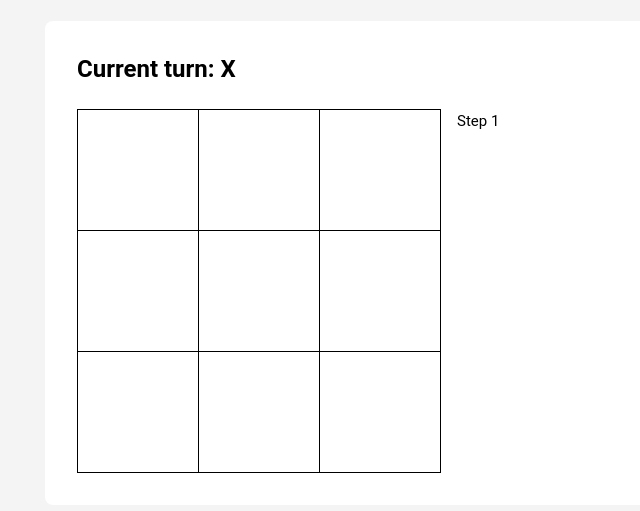
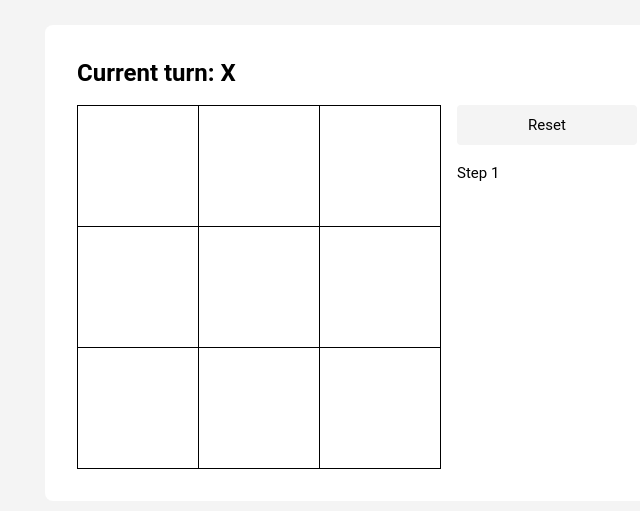
Before and after one commit to olivandesign/tic-tac-toe, a React app: page / in a window 1280 px wide. Shown: the part 137-648 px from the top of the page, without its empty margins (283-923 px from the left). Built offline with nearby package versions, Linux system fonts and the light colour scheme.

Commit message:
added simple reset button

```diff
--- a/src/components/Game/index.js
+++ b/src/components/Game/index.js
@@ -37,6 +37,15 @@ export default class Game extends React.PureComponent {
         this.setGameOver()
       }
     } else return;
+  }
+
+  handleResetClick = () => {
+    this.setState({
+      board: Array(9).fill(null),
+      currentTurn: 'X',
+      xIsNext: false,
+      isGameOver: false,
+    });
   }
 
   setGameOver = () => {
@@ -87,13 +96,12 @@ export default class Game extends React.PureComponent {
   render() {
     return (
       <div className="game-container">
-        <div className="game-status">
-          {this.getStatus()}
-        </div>
+        <h1 className="game-status">{this.getStatus()}</h1>
         <div className="game">
           <Board renderSquare={this.renderSquare} />
-          <div className="game-history">
-            Step 1
+          <div className="game-controls">
+            <button className="reset-button" onClick={this.handleResetClick}>Reset</button>
+            <div className="game-history">Step 1</div>
           </div>
         </div>
       </div>
--- a/src/index.css
+++ b/src/index.css
@@ -31,15 +31,37 @@ body {
 }
 
 .game-status {
-  margin-bottom: 24px;
+  display: block;
+  margin: 0 0 16px;
   font-size: 24px;
   line-height: 32px;
   font-weight: 700;
 }
 
-.game-history {
+.game-controls {
   width: 100%;
   margin-left: 16px;
+}
+
+.reset-button {
+  width: 100%;
+  height: 40px;
+  margin-bottom: 16px;
+  font-family: inherit;
+  font-size: inherit;
+  cursor: pointer;
+  outline: none;
+  border: none;
+  border-radius: 4px;
+  background-color: #f4f4f4;
+}
+
+.reset-button:hover {
+  background-color: #eeeeee;
+}
+
+.game-history {
+
 }
 
 .board {
```
